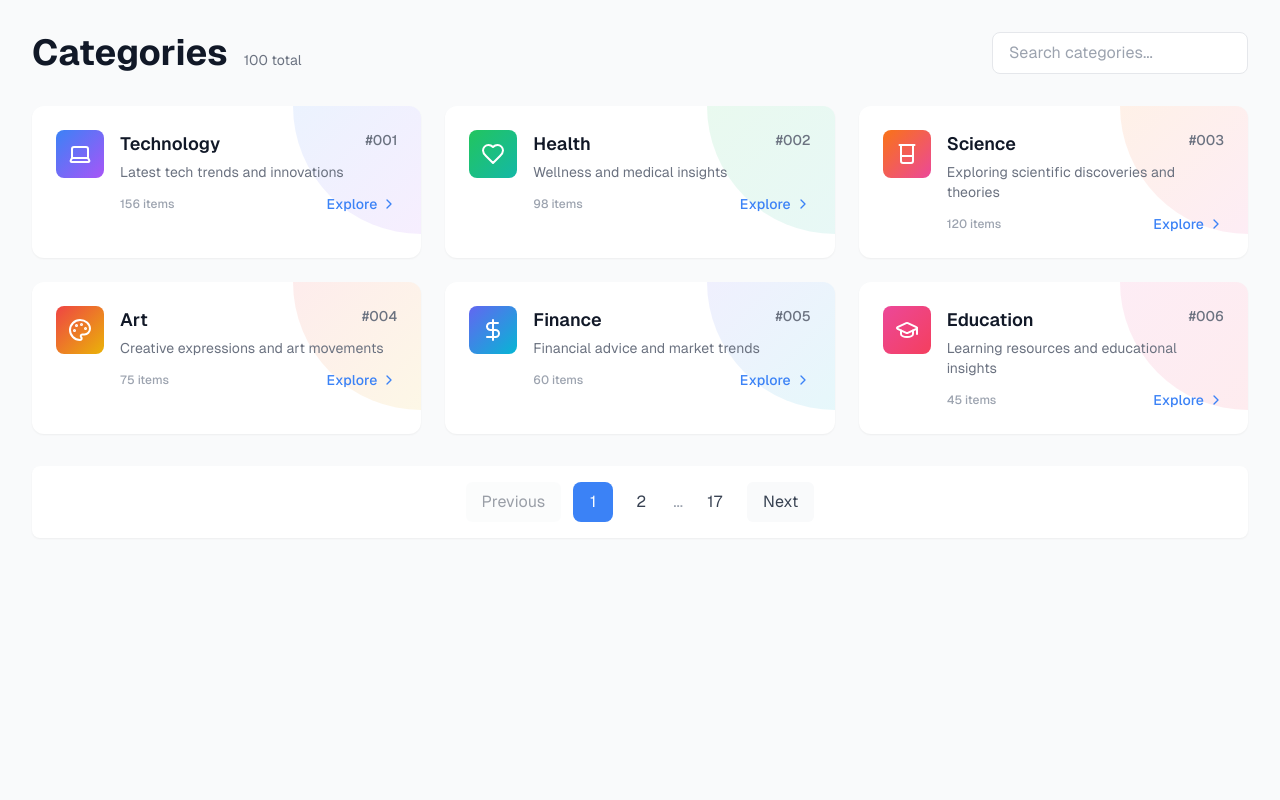
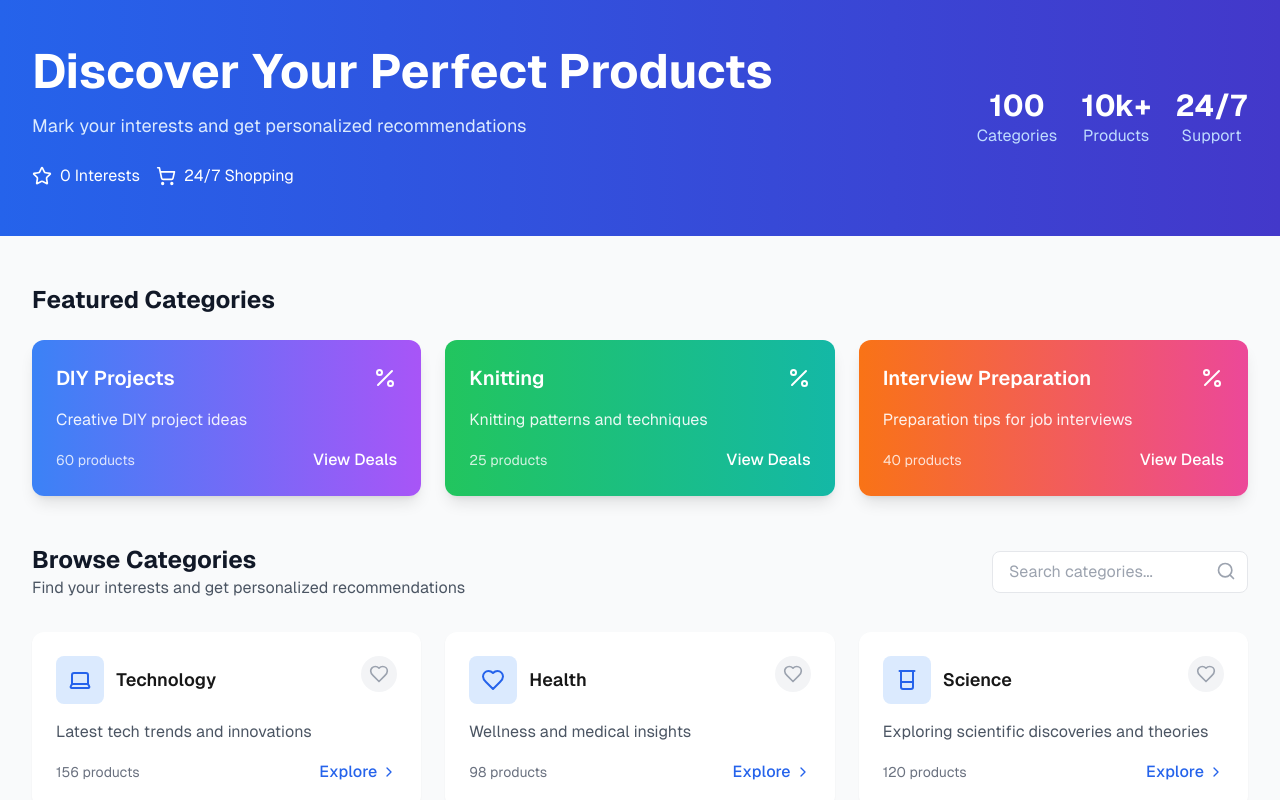
Before and after one commit to SachinMhetre678/E-commerce, a Next.js app: page /dashboard in a window 1280 px wide. Shown: the top 800 px of the page. Built offline with nearby package versions, Linux system fonts and the light colour scheme; sample sign-in values are in the browser's storage.

Commit message:
Dashboard added more styling

```diff
--- /dev/null
+++ b/app/components/ui/alert.tsx
@@ -0,0 +1,29 @@
+import React from 'react';
+
+interface AlertProps {
+  className?: string;
+  children: React.ReactNode;
+}
+
+interface AlertDescriptionProps {
+  className?: string;
+  children: React.ReactNode;
+}
+
+// Main Alert Component
+export const Alert: React.FC<AlertProps> = ({ className, children }) => {
+  return (
+    <div className={`p-4 border-l-4 rounded ${className}`}>
+      {children}
+    </div>
+  );
+};
+
+// Alert Description Component for Custom Message
+export const AlertDescription: React.FC<AlertDescriptionProps> = ({ className, children }) => {
+  return (
+    <p className={`text-sm ${className}`}>
+      {children}
+    </p>
+  );
+};
--- a/app/dashboard/page.tsx
+++ b/app/dashboard/page.tsx
@@ -1,6 +1,6 @@
 "use client";
 
-import { useEffect, useState } from "react";
+import React, { useEffect, useState } from "react";
 import { useRouter } from "next/navigation";
 import {
   Laptop, Heart, Beaker, Palette, DollarSign, GraduationCap,
@@ -8,8 +8,11 @@ import {
   Camera, Gamepad, Coffee, Home, Clock, Dumbbell, Baby,
   Hammer, Flower, Dog, Church, Vote, Brain, Newspaper, Share2,
   Bitcoin, Database, Bot, Shield, Blocks, Smartphone, Code,
-  Monitor, Cloud, Terminal, Glasses, ChevronRight
+  Monitor, Cloud, Terminal, Glasses, ChevronRight, Search,
+  ShoppingCart, Star, Bell, Percent
 } from "lucide-react";
+import { Alert, AlertDescription } from '../components/ui/alert';
+
 
 interface Category {
   id: number;
@@ -674,23 +677,31 @@ const getIconForCategory = (categoryName: string): IconComponent => {
   return iconMap[categoryName] || Brain;
 };
 
-// Generate gradient classes for different categories
+// Updated gradient classes with new additions
 const gradientClasses = [
     'from-blue-500 to-purple-500',
     'from-green-500 to-teal-500',
     'from-orange-500 to-pink-500',
     'from-red-500 to-yellow-500',
     'from-indigo-500 to-cyan-500',
-  'from-pink-500 to-rose-500'
+    'from-pink-500 to-rose-500',
+    'from-violet-500 to-fuchsia-500',
+    'from-emerald-500 to-lime-500',
+    'from-amber-500 to-red-500',
+    'from-sky-500 to-blue-500'
   ];
 
   const Dashboard = () => {
     const router = useRouter();
     const [currentPage, setCurrentPage] = useState(1);
     const [searchTerm, setSearchTerm] = useState("");
+    const [interests, setInterests] = useState<number[]>([]);
+    const [showAlert, setShowAlert] = useState(false);
+    const [alertMessage, setAlertMessage] = useState("");
     const itemsPerPage = 6;
-  const [categories, setCategories] = useState<Category[]>([]);
+    const [categories, setCategories] = useState(mockCategories);
     const [hoveredId, setHoveredId] = useState<number | null>(null);
+    const [featuredCategories, setFeaturedCategories] = useState<Category[]>([]);
 
     useEffect(() => {
         const loggedInUser = localStorage.getItem("loggedInUser");
@@ -698,8 +709,30 @@ const Dashboard = () => {
             router.push("/auth/login");
         } else {
             setCategories(mockCategories);
+            // Set random featured categories
+            const featured = [...mockCategories]
+                .sort(() => 0.5 - Math.random())
+                .slice(0, 3);
+            setFeaturedCategories(featured);
         }
     }, [router]);
+
+    const toggleInterest = (categoryId: number) => {
+        setInterests(prev => {
+            const newInterests = prev.includes(categoryId)
+                ? prev.filter(id => id !== categoryId)
+                : [...prev, categoryId];
+
+            // Show alert
+            setAlertMessage(prev.includes(categoryId)
+                ? "Category removed from your interests"
+                : "Category added to your interests! We'll show you relevant products.");
+            setShowAlert(true);
+            setTimeout(() => setShowAlert(false), 3000);
+
+            return newInterests;
+        });
+    };
 
     // Filter categories based on search term
     const filteredCategories = categories.filter(category =>
@@ -714,16 +747,93 @@ const Dashboard = () => {
         return gradientClasses[index % gradientClasses.length];
       };
 
+
     return (
-    <div className="min-h-screen bg-gray-50 p-8">
-      <div className="max-w-7xl mx-auto">
+        <div className="min-h-screen bg-gray-50">
+            {/* Hero Section */}
+            <div className="bg-gradient-to-r from-blue-600 to-indigo-700 text-white py-12">
+                <div className="max-w-7xl mx-auto px-8">
+                    <div className="flex flex-col md:flex-row items-center justify-between">
+                        <div className="mb-8 md:mb-0">
+                            <h1 className="text-4xl md:text-5xl font-bold mb-4">
+                                Discover Your Perfect Products
+                            </h1>
+                            <p className="text-lg text-blue-100 mb-6">
+                                Mark your interests and get personalized recommendations
+                            </p>
+                            <div className="flex items-center space-x-4">
+                                <div className="flex items-center">
+                                    <Star className="w-5 h-5 mr-2" />
+                                    <span>{interests.length} Interests</span>
+                                </div>
+                                <div className="flex items-center">
+                                    <ShoppingCart className="w-5 h-5 mr-2" />
+                                    <span>24/7 Shopping</span>
+                                </div>
+                            </div>
+                        </div>
+
+                        <div className="flex items-center space-x-6">
+                            <div className="text-center">
+                                <div className="text-3xl font-bold">{categories.length}</div>
+                                <div className="text-blue-200">Categories</div>
+                            </div>
+                            <div className="text-center">
+                                <div className="text-3xl font-bold">10k+</div>
+                                <div className="text-blue-200">Products</div>
+                            </div>
+                            <div className="text-center">
+                                <div className="text-3xl font-bold">24/7</div>
+                                <div className="text-blue-200">Support</div>
+                            </div>
+                        </div>
+                    </div>
+                </div>
+            </div>
+
+            {/* Alert */}
+            {showAlert && (
+                <div className="fixed top-4 right-4 z-50">
+                    <Alert className="bg-white border-green-500">
+                        <AlertDescription className="text-green-700">
+                            {alertMessage}
+                        </AlertDescription>
+                    </Alert>
+                </div>
+            )}
+
+            <div className="max-w-7xl mx-auto px-8 py-12">
+                {/* Featured Categories */}
+                <div className="mb-12">
+                    <h2 className="text-2xl font-bold text-gray-900 mb-6">Featured Categories</h2>
+                    <div className="grid grid-cols-1 md:grid-cols-3 gap-6">
+                        {featuredCategories.map((category, index) => (
+                            <div key={`featured-${category.id}`}
+                                className={`bg-gradient-to-r ${getGradientClass(index)} p-6 rounded-xl shadow-lg text-white transform hover:scale-105 transition-all duration-300`}>
+                                <div className="flex items-center justify-between mb-4">
+                                    <h3 className="text-xl font-semibold">{category.name}</h3>
+                                    <Percent className="w-6 h-6" />
+                                </div>
+                                <p className="text-white/90 mb-4">{category.description}</p>
+                                <div className="flex justify-between items-center">
+                                    <span className="text-sm text-white/80">{category.itemCount} products</span>
+                                    <button className="text-white font-medium hover:text-white/90">
+                                        View Deals
+                                    </button>
+                                </div>
+                            </div>
+                        ))}
+                    </div>
+                </div>
+
+        {/* Search and Filter Section */}
         <div className="mb-8 flex flex-col sm:flex-row justify-between items-start sm:items-center space-y-4 sm:space-y-0">
-          <h1 className="text-4xl font-bold text-gray-900">
-            Categories
-            <span className="text-sm font-normal text-gray-500 ml-4">
-              {filteredCategories.length} total
-            </span>
-          </h1>
+          <div>
+            <h2 className="text-2xl font-bold text-gray-900">
+              Browse Categories
+            </h2>
+            <p className="text-gray-600">Find your interests and get personalized recommendations</p>
+          </div>
 
           <div className="relative w-full sm:w-64">
             <input
@@ -733,77 +843,94 @@ const Dashboard = () => {
               onChange={(e) => setSearchTerm(e.target.value)}
               className="w-full px-4 py-2 rounded-lg border border-gray-200 focus:ring-2 focus:ring-blue-500 focus:border-transparent transition-all duration-200"
             />
+            <Search className="absolute right-3 top-2.5 h-5 w-5 text-gray-400" />
           </div>
         </div>
 
-        <div className="grid grid-cols-1 md:grid-cols-2 lg:grid-cols-3 gap-6 mb-8">
+        {/* Categories Grid */}
+        <div className="grid grid-cols-1 md:grid-cols-2 lg:grid-cols-3 gap-6">
           {paginatedCategories.map((category, index) => {
             const IconComponent = getIconForCategory(category.name);
-            const isHovered = hoveredId === category.id;
+            const isInterested = interests.includes(category.id);
 
             return (
               <div
                 key={category.id}
                 className="group relative overflow-hidden bg-white rounded-xl shadow-sm hover:shadow-xl transition-all duration-300 transform hover:-translate-y-1"
-                onMouseEnter={() => setHoveredId(category.id)}
-                onMouseLeave={() => setHoveredId(null)}
               >
-                {/* Gradient Background Accent */}
-                <div
-                  className={`absolute top-0 right-0 w-32 h-32 bg-gradient-to-br ${getGradientClass(index)} opacity-10 rounded-bl-full transform transition-transform duration-500 group-hover:scale-150`}
-                />
-
-                <div className="p-6 relative">
-                  <div className="flex items-start space-x-4">
-                    <div className={`p-3 rounded-lg bg-gradient-to-br ${getGradientClass(index)} transform transition-transform duration-300 group-hover:scale-110`}>
-                      <IconComponent className="w-6 h-6 text-white" />
+                <div className="p-6">
+                  <div className="flex items-start justify-between mb-4">
+                    <div className="flex items-center space-x-3">
+                      <div className="p-3 rounded-lg bg-blue-100 text-blue-600">
+                        <IconComponent className="w-6 h-6" />
+                      </div>
+                      <h3 className="text-lg font-semibold">{category.name}</h3>
+                    </div>
+                    <button
+                      onClick={() => toggleInterest(category.id)}
+                      className={`p-2 rounded-full ${
+                        isInterested
+                          ? 'bg-pink-100 text-pink-600'
+                          : 'bg-gray-100 text-gray-400'
+                      } hover:scale-110 transition-all duration-200`}
+                    >
+                      <Heart className={`w-5 h-5 ${isInterested ? 'fill-current' : ''}`} />
+                    </button>
                   </div>
 
-                    <div className="flex-1">
-                      <div className="flex justify-between items-start">
-                        <h3 className="text-lg font-semibold text-gray-900 mb-1">
-                          {category.name}
-                        </h3>
-                        <span className="text-sm font-medium text-gray-500">
-                          #{category.id.toString().padStart(3, '0')}
+                  <p className="text-gray-600 mb-4">{category.description}</p>
+
+                  <div className="flex items-center justify-between">
+                    <div className="flex items-center space-x-4">
+                      <span className="text-sm text-gray-500">
+                        {category.itemCount} products
                       </span>
+                      {isInterested && (
+                        <span className="text-sm text-pink-600 flex items-center">
+                          <Star className="w-4 h-4 mr-1" />
+                          Interested
+                        </span>
+                      )}
                     </div>
-
-                      <p className="text-sm text-gray-500 mb-3">
-                        {category.description || `Explore ${category.name.toLowerCase()} related content`}
-                      </p>
-
-                      <div className="flex justify-between items-center">
-                        <span className="text-xs font-medium text-gray-400">
-                          {category.itemCount || Math.floor(Math.random() * 200 + 50)} items
-                        </span>
-                        <button className="flex items-center text-sm font-medium text-blue-500 hover:text-blue-600 transition-colors duration-200">
+                    <button className="flex items-center text-blue-600 hover:text-blue-700 font-medium">
                       Explore
-                          <ChevronRight className={`w-4 h-4 ml-1 transform transition-transform duration-200 ${isHovered ? 'translate-x-1' : ''}`} />
+                      <ChevronRight className="w-4 h-4 ml-1" />
                     </button>
                   </div>
                 </div>
-                  </div>
-                </div>
 
-                {/* Bottom Border Accent */}
-                <div className={`absolute bottom-0 left-0 w-full h-1 bg-gradient-to-r ${getGradientClass(index)} transform origin-left transition-transform duration-300 scale-x-0 group-hover:scale-x-100`} />
+                <div className="absolute bottom-0 left-0 w-full h-1 bg-gradient-to-r from-blue-500 to-indigo-500 transform origin-left transition-transform duration-300 scale-x-0 group-hover:scale-x-100" />
               </div>
             );
           })}
         </div>
 
-        {/* Enhanced Pagination */}
-        <div className="flex justify-center items-center space-x-2 bg-white rounded-lg shadow-sm p-4">
+        {/* Empty state */}
+        {paginatedCategories.length === 0 && (
+          <div className="bg-white rounded-xl p-12 text-center shadow-sm">
+            <Search className="w-16 h-16 text-gray-400 mx-auto mb-4" />
+            <h3 className="text-xl font-semibold text-gray-900 mb-2">
+              No categories found
+            </h3>
+            <p className="text-gray-500 max-w-md mx-auto">
+              We couldn't find any categories matching your search. Try different keywords or browse our featured categories above.
+            </p>
+          </div>
+        )}
+
+        {/* Pagination */}
+        {filteredCategories.length > itemsPerPage && (
+          <div className="flex justify-center mt-8">
+            <div className="flex items-center space-x-2 bg-white rounded-lg shadow-sm p-4">
               <button
-            onClick={() => setCurrentPage((prev) => Math.max(prev - 1, 1))}
+                onClick={() => setCurrentPage(prev => Math.max(prev - 1, 1))}
                 disabled={currentPage === 1}
                 className="px-4 py-2 rounded-md bg-gray-50 text-gray-700 hover:bg-gray-100 disabled:opacity-50 disabled:cursor-not-allowed transition-colors duration-200"
               >
                 Previous
               </button>
 
-          <div className="flex items-center">
+              <div className="flex items-center space-x-2">
                 {Array.from({ length: totalPages }, (_, i) => i + 1)
                   .filter(page => {
                     if (totalPages <= 7) return true;
@@ -811,41 +938,27 @@ const Dashboard = () => {
                     if (Math.abs(page - currentPage) <= 1) return true;
                     return false;
                   })
-              .map((page, index, array) => {
-                if (index > 0 && array[index - 1] !== page - 1) {
-                  return [
-                    <span key={`ellipsis-${page}`} className="px-2 text-gray-400">...</span>,
+                  .map((page, index, array) => (
+                    <React.Fragment key={page}>
+                      {index > 0 && array[index - 1] !== page - 1 && (
+                        <span className="text-gray-400">...</span>
+                      )}
                       <button
-                      key={page}
                         onClick={() => setCurrentPage(page)}
-                      className={`w-10 h-10 rounded-lg mx-1 ${
+                        className={`w-10 h-10 rounded-lg ${
                           currentPage === page
-                          ? 'bg-blue-500 text-white'
+                            ? 'bg-blue-600 text-white'
                             : 'text-gray-700 hover:bg-gray-100'
                         } transition-colors duration-200`}
                       >
                         {page}
                       </button>
-                  ];
-                }
-                return (
-                  <button
-                    key={page}
-                    onClick={() => setCurrentPage(page)}
-                    className={`w-10 h-10 rounded-lg mx-1 ${
-                      currentPage === page
-                        ? 'bg-blue-500 text-white'
-                        : 'text-gray-700 hover:bg-gray-100'
-                    } transition-colors duration-200`}
-                  >
-                    {page}
-                  </button>
-                );
-              })}
+                    </React.Fragment>
+                  ))}
               </div>
 
               <button
-            onClick={() => setCurrentPage((prev) => Math.min(prev + 1, totalPages))}
+                onClick={() => setCurrentPage(prev => Math.min(prev + 1, totalPages))}
                 disabled={currentPage === totalPages}
                 className="px-4 py-2 rounded-md bg-gray-50 text-gray-700 hover:bg-gray-100 disabled:opacity-50 disabled:cursor-not-allowed transition-colors duration-200"
               >
@@ -853,6 +966,28 @@ const Dashboard = () => {
               </button>
             </div>
           </div>
+        )}
+
+        {/* Newsletter Section */}
+        <div className="mt-16 bg-gradient-to-r from-blue-600 to-indigo-700 rounded-2xl p-8 text-white">
+          <div className="flex flex-col md:flex-row items-center justify-between">
+            <div className="mb-6 md:mb-0">
+              <h2 className="text-2xl font-bold mb-2">Stay Updated</h2>
+              <p className="text-blue-100">Get notified about new products and exclusive offers</p>
+            </div>
+            <div className="flex space-x-4">
+              <input
+                type="email"
+                placeholder="Enter your email"
+                className="px-4 py-2 rounded-lg bg-white text-gray-900 focus:ring-2 focus:ring-blue-300 focus:outline-none"
+              />
+              <button className="px-6 py-2 bg-blue-900 text-white rounded-lg hover:bg-blue-800 transition-colors duration-200">
+                Subscribe
+              </button>
+            </div>
+          </div>
+        </div>
+      </div>
     </div>
   );
 };
```
Lines whose indentation alone changed are shown as unchanged.
